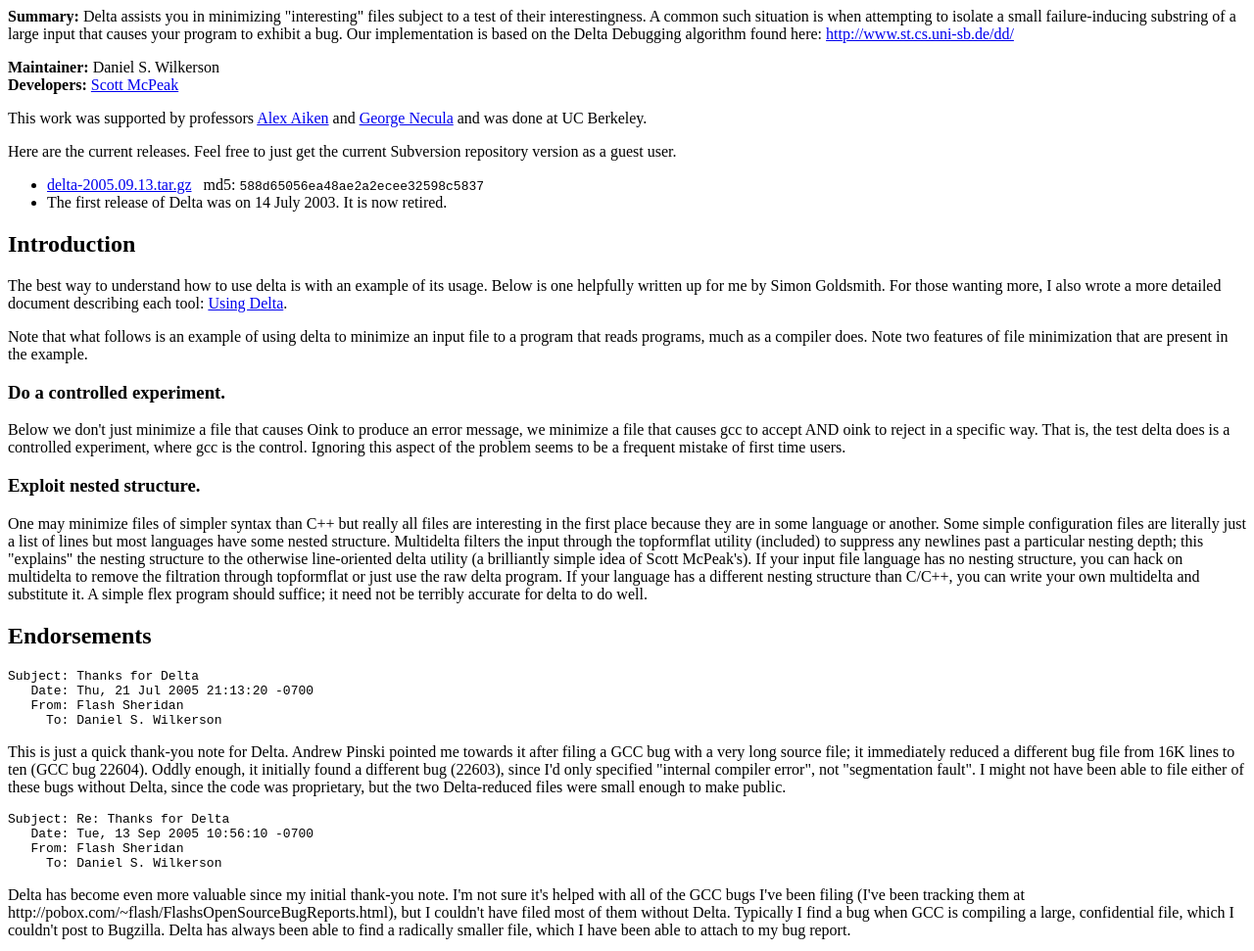
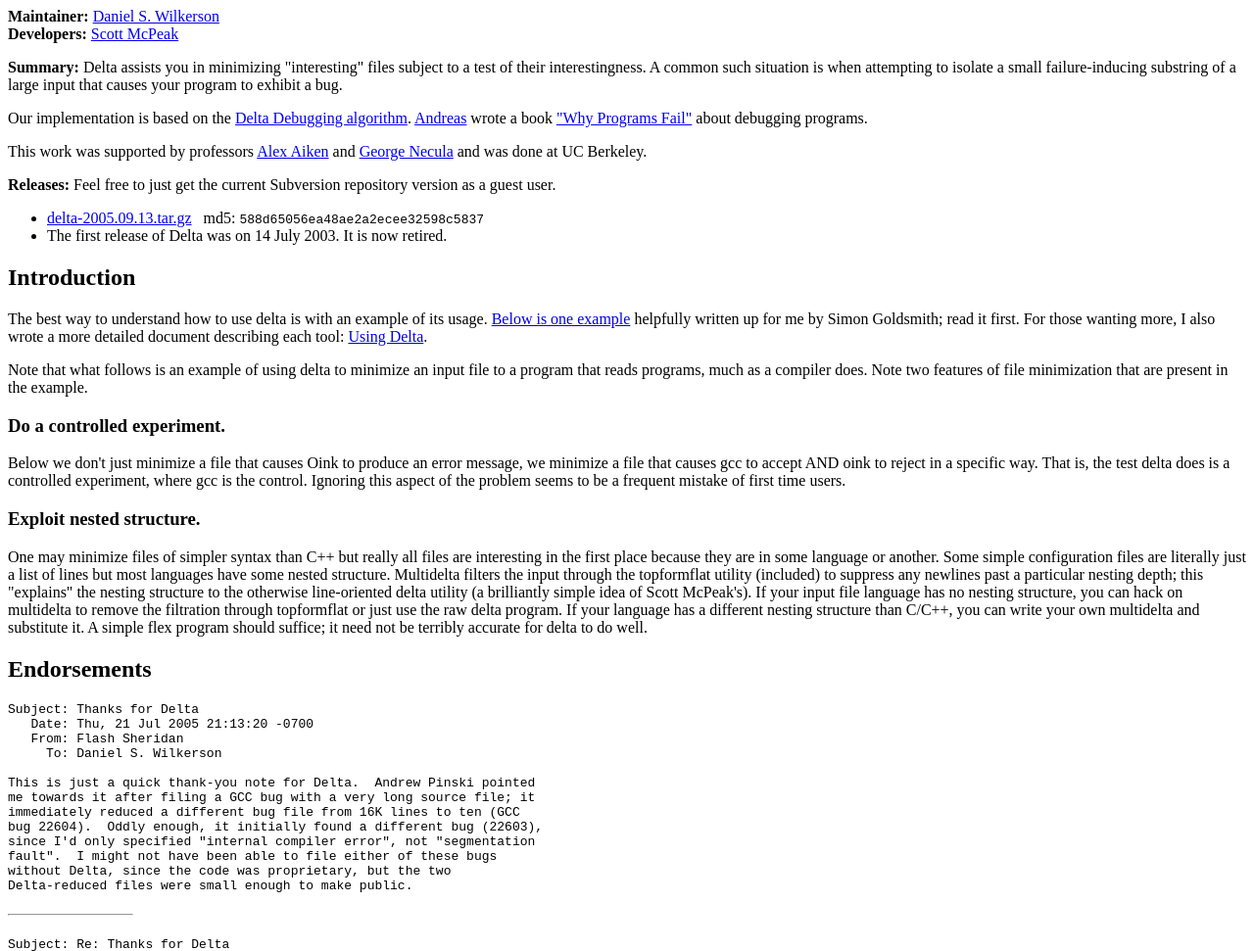
Before and after one commit to dsw/delta, a plain HTML site: page www/index.html in a window 1280 px wide. Shown: the top 971 px of the page at 98% size. Drawn offline with Linux system fonts and the light colour scheme.

Commit message:
added some endoresments and a pointer to Andreas's book
git-svn-id: file:///home/user/delta.svn/trunk@10 8abd3bb1-a9ff-0310-adbd-f02fbf51d572

```diff
--- a/www/index.html
+++ b/www/index.html
@@ -4,24 +4,27 @@
 </head>
 <body bgcolor=white>
 
+<p><b>Maintainer:</b> <a href=http://www.cs.berkeley.edu/~dsw/>Daniel S. Wilkerson</a>
+<br><b>Developers:</b> <a href="http://www.cs.berkeley.edu/~smcpeak/">Scott McPeak</a>
+
 <p><b>Summary:</b> Delta assists you in minimizing "interesting" files
 subject to a test of their interestingness.  A common such situation
 is when attempting to isolate a small failure-inducing substring of a
-large input that causes your program to exhibit a bug.  Our
-implementation is based on the Delta Debugging algorithm found here:
-<a
-href=http://www.st.cs.uni-sb.de/dd/>http://www.st.cs.uni-sb.de/dd/</a>
+large input that causes your program to exhibit a bug.
 
-<p><b>Maintainer:</b> Daniel S. Wilkerson
-<br><b>Developers:</b> <a href="http://www.cs.berkeley.edu/~smcpeak/">Scott McPeak</a>
+<p>Our implementation is based on the <a
+href=http://www.st.cs.uni-sb.de/dd/>Delta Debugging algorithm</a>.  <a
+href=http://www.whyprogramsfail.com/>Andreas</a> wrote a book <a
+href=http://www.whyprogramsfail.com/>"Why Programs Fail"</a> about
+debugging programs.
 
-<p>This work was supported by professors
-<a href=http://theory.stanford.edu/~aiken/>Alex Aiken</a>
-and <a href=http://www.cs.berkeley.edu/~necula/>George Necula</a>
-and was done at UC Berkeley.
+<p>This work was supported by professors <a
+href=http://theory.stanford.edu/~aiken/>Alex Aiken</a> and <a
+href=http://www.cs.berkeley.edu/~necula/>George Necula</a> and was
+done at UC Berkeley.
 
-<p>Here are the current releases.  Feel free to just get the current
-Subversion repository version as a guest user.
+<p><b>Releases:</b> Feel free to just get the current Subversion
+repository version as a guest user.
 
 <ul>
 
@@ -39,10 +42,11 @@
 
 <h2>Introduction</h2>
 
-<p>The best way to understand how to use delta is with an example of its
-usage.  Below is one helpfully written up for me by Simon Goldsmith.
-For those wanting more, I also wrote a more detailed document
-describing each tool: <a href=using_delta.html>Using Delta</a>.
+<p>The best way to understand how to use delta is with an example of
+its usage.  <a href=#example>Below is one example</a> helpfully
+written up for me by Simon Goldsmith; read it first.  For those
+wanting more, I also wrote a more detailed document describing each
+tool: <a href=using_delta.html>Using Delta</a>.
 
 <p>Note that what follows is an example of using delta to minimize an
 input file to a program that reads programs, much as a compiler does.
@@ -81,34 +85,73 @@
    Date: Thu, 21 Jul 2005 21:13:20 -0700
    From: Flash Sheridan
      To: Daniel S. Wilkerson
-</pre>
 
-<p>This is just a quick thank-you note for Delta.  Andrew Pinski
-pointed me towards it after filing a GCC bug with a very long source
-file; it immediately reduced a different bug file from 16K lines to
-ten (GCC bug 22604).  Oddly enough, it initially found a different bug
-(22603), since I'd only specified "internal compiler error", not
-"segmentation fault".  I might not have been able to file either of
-these bugs without Delta, since the code was proprietary, but the two
+This is just a quick thank-you note for Delta.  Andrew Pinski pointed
+me towards it after filing a GCC bug with a very long source file; it
+immediately reduced a different bug file from 16K lines to ten (GCC
+bug 22604).  Oddly enough, it initially found a different bug (22603),
+since I'd only specified "internal compiler error", not "segmentation
+fault".  I might not have been able to file either of these bugs
+without Delta, since the code was proprietary, but the two
 Delta-reduced files were small enough to make public.
 
-<pre>
+<hr align=left width=10%>
 Subject: Re: Thanks for Delta
    Date: Tue, 13 Sep 2005 10:56:10 -0700
    From: Flash Sheridan
      To: Daniel S. Wilkerson
-</pre>
 
-<p>Delta has become even more valuable since my initial thank-you
-note.  I'm not sure it's helped with all of the GCC bugs I've been
-filing (I've been tracking them at
+Delta has become even more valuable since my initial thank-you note.
+I'm not sure it's helped with all of the GCC bugs I've been filing
+(I've been tracking them at
 http://pobox.com/~flash/FlashsOpenSourceBugReports.html), but I
 couldn't have filed most of them without Delta.  Typically I find a
 bug when GCC is compiling a large, confidential file, which I couldn't
 post to Bugzilla.  Delta has always been able to find a radically
 smaller file, which I have been able to attach to my bug report.
 
+<hr align=left width=10%>
+Date: Sun, 23 Oct 2005 22:01:42 +0200 (CEST)
+From: Richard Guenther
+  To: Daniel S. Wilkerson
+
+> > > Thanks for your interest in Delta.  I would be interested to
+> > > hear more about what you are doing with it.  If it is something
+> > > I can put in the endoresements section ("Delta saved my
+> > > daugher's life!") that would be great.
+> >
+> > Well, delta is saving a lot of gcc developers life ;) I would
+> > guess 1 of 3 bugs sumitted to the gcc bugzilla get their testcase
+> > reduced using delta.
+>
+> Holy moly!  Can I quote that publicly such as on my web page?
+
+Yes - a little bit more accurate would be to say we're using delta to
+reduce all testcases from the gcc bugzilla in case they get entered
+unreduced.
+</pre>
+
+<hr align=left width=10%>
+
+<p>Delta has been taught to the students at <a
+href=http://www-inst.eecs.berkeley.edu/~cs169/fa05/index.shtml>Cal
+Berkeley (CS169)</a> and <a
+href=http://www.stanford.edu/class/cs295/>Stanford (CS295)</a> in
+software engineering classes.
+
+<pre>
+Subject: Re: use of delta in your class
+   Date: Mon, 24 Oct 2005 13:57:22 -0700
+   From: Alex Aiken
+     To: Daniel S. Wilkerson
+
+Yes, I gave them a homework assignment for CS295 using delta.  Feedback
+was positive but unquantified.
+</pre>
+
+<a name=example>
 <h2>Example use of delta</h2>
+</a>
 
 <p>Simon Goldsmith 8 April / 12 Sept, 2005.
 
```
